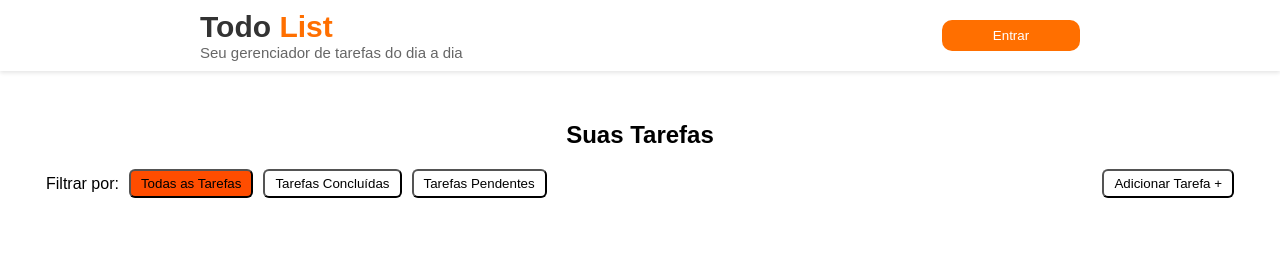
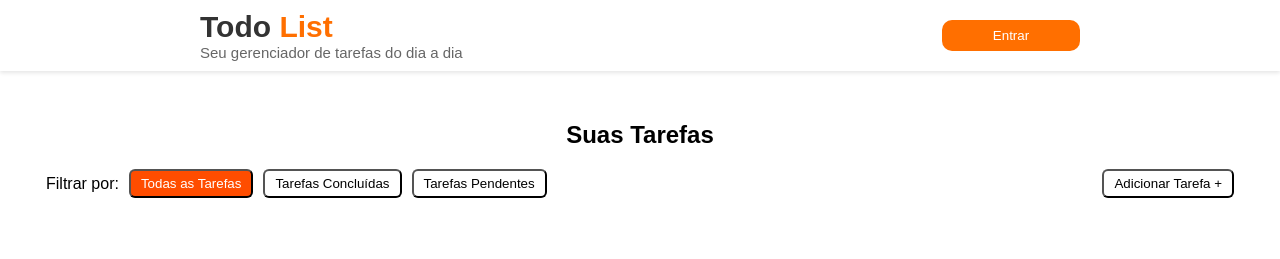
Before and after one commit to annesilv4/todo-react-avancado, a React (Vite) app: page / in a window 1280 px wide. In both pictures the pointer is over the button "Todas as Tarefas". Shown: the top 259 px of the page. Built offline with nearby package versions, Linux system fonts and the light colour scheme.

Commit message:
Mudando as cores das letras no hover

```diff
--- a/src/components/filterTarefa/filterTarefa.css
+++ b/src/components/filterTarefa/filterTarefa.css
@@ -14,7 +14,7 @@
 
 .all__tasks:hover {
   background-color: #ff4d00;
-  color: #000000;
+  color: #ffffff;
 }
 
 .completed__tasks {
@@ -27,7 +27,7 @@
 
 .completed__tasks:hover {
   background-color: #ff4d00;
-  color: #000000;
+  color: #ffffff;
 }
 
 .uncompleted__tasks {
@@ -40,7 +40,7 @@
 
 .uncompleted__tasks:hover {
   background-color: #ff4d00;
-  color: #000000;
+  color: #ffffff;
 }
 
 .btn__newTasks {
@@ -53,7 +53,7 @@
 
 .btn__newTasks:hover {
   background-color: #ff4d00;
-  color: #000000;
+  color: #ffffff;
 }
 
 .user__tasks {
```
